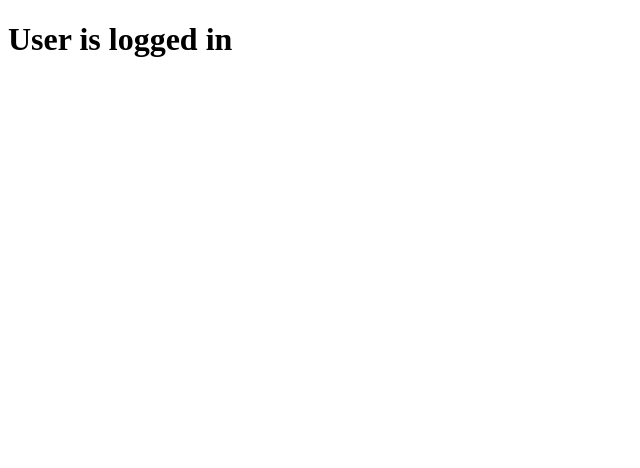
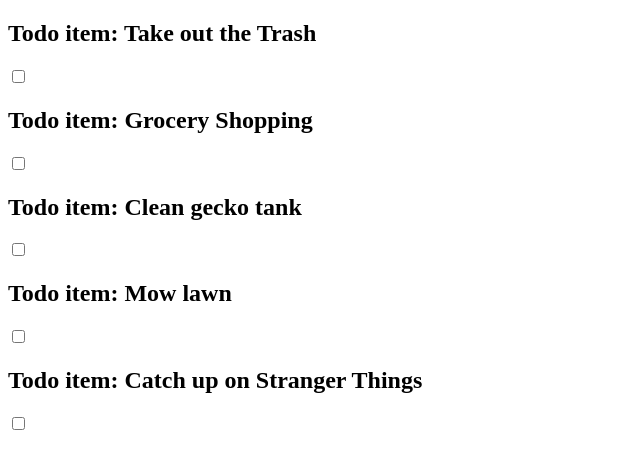
Before and after one commit to robscafe433/https---github.com-robscafe433-react-to-do-list, a React (Create React App) app: page / in a window 1280 px wide. Shown: the top 468 px of the page, without its empty margins (0-640 px from the left). Built offline with nearby package versions, Linux system fonts and the light colour scheme.

Commit message:
continuing todo project, passing whole objects to child component then displaying.

```diff
--- a/src/App.js
+++ b/src/App.js
@@ -1,29 +1,13 @@
-import React, { Component } from "react";
+import React from "react";
+import TodoItem from "./Components/TodoItem";
+import todoData from "./todoData";
 
-class App extends Component {
-  constructor() {
-    super();
-    this.state = {
-      isLoggedIn: true,
-    };
-  }
+const App = () => {
+  const todoItems = todoData.map((item) => {
+    return <TodoItem key={item.id} item={item} />;
+  });
 
-  render() {
-    let logInStatus;
-    if (this.state.isLoggedIn) {
-      logInStatus = "in";
-    } else {
-      logInStatus = "out";
-    }
-
-    console.log(logInStatus);
-
-    return (
-      <div>
-        <h1>User is logged {logInStatus}</h1>
-      </div>
-    );
-  }
-}
+  return <div>{todoItems}</div>;
+};
 
 export default App;
--- a/src/Components/TodoItem.js
+++ b/src/Components/TodoItem.js
@@ -1,14 +1,13 @@
-// import React from "react";
+import React from "react";
 
-// class TodoItem extends react.Component {
-//   render() {
-//     return (
-//       <div>
-//         <h2>Todo item: {this.props.indTodoObject.text}</h2>
-//         <input type="checkbox" />
-//       </div>
-//     );
-//   }
-// }
+const TodoItem = (props) => {
+  console.log(props);
+  return (
+    <div>
+      <h2>Todo item: {props.item.text}</h2>
+      <input type="checkbox" />
+    </div>
+  );
+};
 
-// export default TodoItem;
+export default TodoItem;
```
